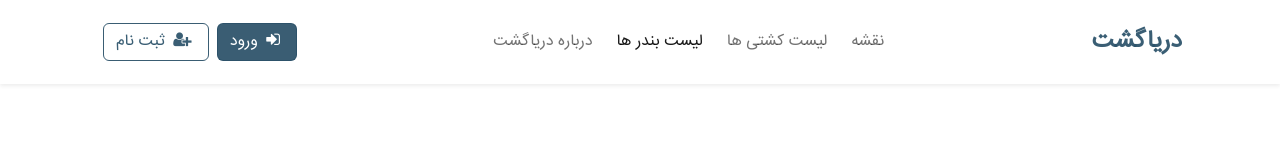
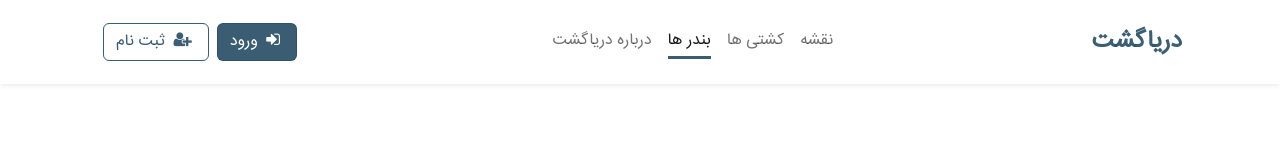
Before and after one commit to IVIehr/IoMaT, a React (Create React App) app: page /ports/1 in a window 1280 px wide. Shown: the top 159 px of the page. Built offline with nearby package versions, Linux system fonts and the light colour scheme; no server answers.

Commit message:
Change nanbar items style

```diff
--- a/src/App.css
+++ b/src/App.css
@@ -4,17 +4,21 @@
 
 .nav-item{
   margin-right: 8px;
-}
-.nav-link:hover{
-  background-color:  rgba(44, 82, 106, 0.934);
-  color: white !important;
-  border-radius: 4px;
+  margin-left: 8px;
 }
 
-.nav-link:focus{
-  background-color:  rgba(44, 82, 106, 0.934);
-  color: white !important;
-  border-radius: 4px;
+.nav-link{
+  padding : 0 !important;
+  padding-bottom: 3px !important;
+  padding-top: 3px !important;
+}
+
+.nav-link.active{
+  border:3px solid rgba(44, 82, 106, 0.934);
+  border-top: 0;
+  border-left: 0;
+  border-right: 0;
+  outline: 0 !important;
 }
 
 .card-img{
--- a/src/components/Navbar.js
+++ b/src/components/Navbar.js
@@ -40,12 +40,12 @@ function Navbar() {
               </li>
               <li className="nav-item">
                 <NavLink className="nav-link" to="/boats">
-                  لیست کشتی ها
+                  کشتی ها
                 </NavLink>
               </li>
               <li className="nav-item">
                 <NavLink className="nav-link" to="/ports">
-                  لیست بندر ها
+                  بندر ها
                 </NavLink>
               </li>
               <li className="nav-item">
```
